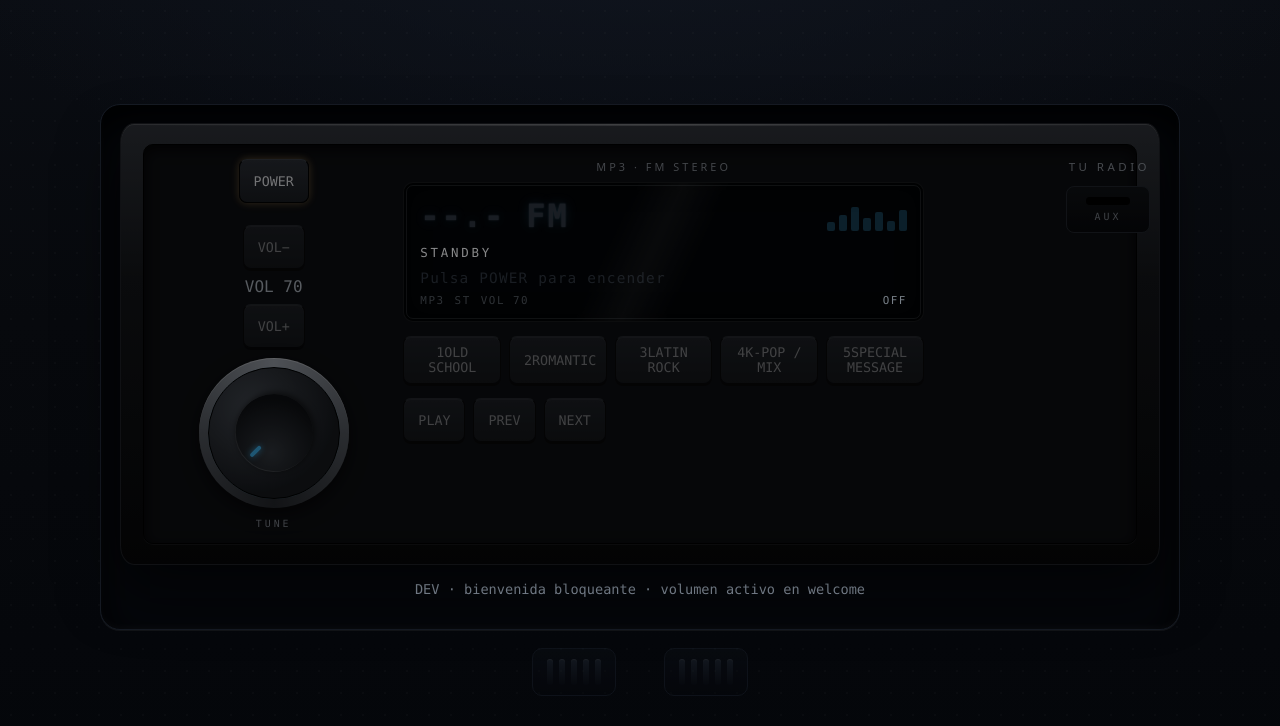
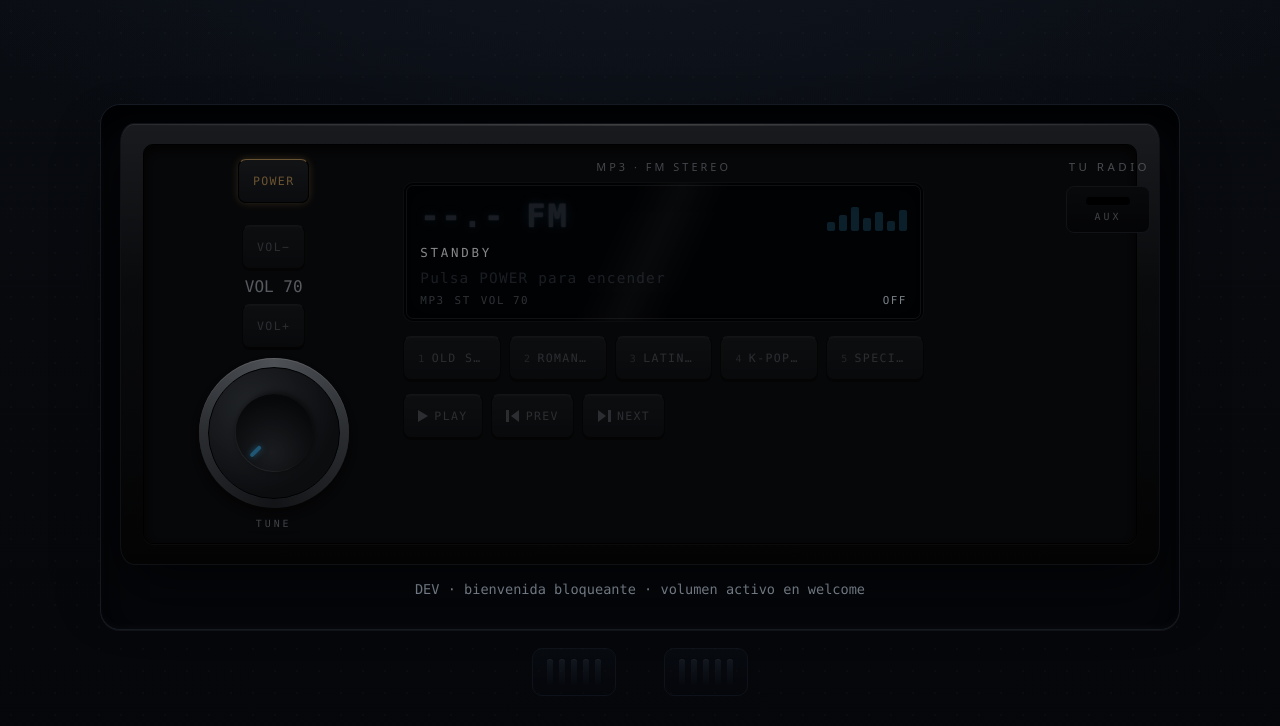
Before and after one commit to LucasCarvajalC/tu_radio, a React (Vite) app: page / in a window 1280 px wide. Shown: the top 726 px of the page. Built offline with nearby package versions, Linux system fonts and the light colour scheme.

Commit message:
style(visual): teclas retroiluminadas

```diff
--- a/src/components/radio/RadioButtons.jsx
+++ b/src/components/radio/RadioButtons.jsx
@@ -1,3 +1,38 @@
+function IconPlay() {
+  return (
+    <svg className="key__icon" width="10" height="12" viewBox="0 0 10 12" aria-hidden="true">
+      <path d="M0 0 L10 6 L0 12 Z" fill="currentColor" />
+    </svg>
+  );
+}
+
+function IconPause() {
+  return (
+    <svg className="key__icon" width="10" height="12" viewBox="0 0 10 12" aria-hidden="true">
+      <rect x="0" width="3.5" height="12" fill="currentColor" />
+      <rect x="6.5" width="3.5" height="12" fill="currentColor" />
+    </svg>
+  );
+}
+
+function IconPrev() {
+  return (
+    <svg className="key__icon" width="14" height="12" viewBox="0 0 14 12" aria-hidden="true">
+      <rect x="0" width="3" height="12" fill="currentColor" />
+      <path d="M13 0 L5 6 L13 12 Z" fill="currentColor" />
+    </svg>
+  );
+}
+
+function IconNext() {
+  return (
+    <svg className="key__icon" width="14" height="12" viewBox="0 0 14 12" aria-hidden="true">
+      <path d="M1 0 L9 6 L1 12 Z" fill="currentColor" />
+      <rect x="11" width="3" height="12" fill="currentColor" />
+    </svg>
+  );
+}
+
 export default function RadioButtons({
   disabledReason,
   powerState,
@@ -32,6 +67,7 @@ export default function RadioButtons({
         aria-label={isPlaying ? "Pausar" : "Reproducir"}
         onClick={onTogglePlayPause}
       >
+        {isPlaying ? <IconPause /> : <IconPlay />}
         {isPlaying ? "PAUSE" : "PLAY"}
       </button>
       <button
@@ -41,6 +77,7 @@ export default function RadioButtons({
         title="PREV no disponible en esta versión"
         aria-label="Anterior no disponible"
       >
+        <IconPrev />
         PREV
       </button>
       <button
@@ -51,6 +88,7 @@ export default function RadioButtons({
         aria-label="Siguiente canción"
         onClick={onNext}
       >
+        <IconNext />
         NEXT
       </button>
     </div>
--- a/src/styles/controls.css
+++ b/src/styles/controls.css
@@ -222,6 +222,58 @@
   color: var(--station-accent);
 }
 
+/* Teclas estilo serigrafía con retroiluminación (V6) */
+.key {
+  background: linear-gradient(180deg, #232930, #141820);
+  border: 1px solid #000;
+  border-top-color: #39414c;
+  box-shadow: 0 2px 0 #000, inset 0 1px 0 rgb(255 255 255 / 8%);
+  color: var(--text-secondary);
+  letter-spacing: 0.12em;
+  font-size: 0.72rem;
+  display: inline-flex;
+  align-items: center;
+  gap: 6px;
+  justify-content: center;
+}
+
+.key:not(:disabled) {
+  color: var(--key-backlight);
+  border-top-color: var(--key-backlight);
+}
+
+.key__num {
+  font-size: 0.62rem;
+  opacity: 0.7;
+}
+
+.key__label {
+  white-space: nowrap;
+  overflow: hidden;
+  text-overflow: ellipsis;
+}
+
+.key__icon {
+  flex: 0 0 auto;
+}
+
+.key:not(:disabled):active {
+  transform: translateY(1px);
+  box-shadow: 0 0 0 #000, inset 0 2px 6px rgb(0 0 0 / 60%);
+}
+
+.presets .key[aria-pressed="true"] {
+  color: var(--station-accent);
+  border-color: var(--station-accent);
+  border-top-color: var(--station-accent);
+  box-shadow: 0 0 10px var(--station-glow), inset 0 1px 0 rgb(255 255 255 / 10%);
+}
+
+.power-key:not(:disabled) {
+  color: var(--accent-amber);
+  border-top-color: var(--accent-amber);
+}
+
 .dial {
   transition: transform 0.25s ease, box-shadow 0.3s ease, border-color 0.3s ease;
   background:
```
Also changed, not shown: 1 other file (tests, documents, lock files or other folders).
